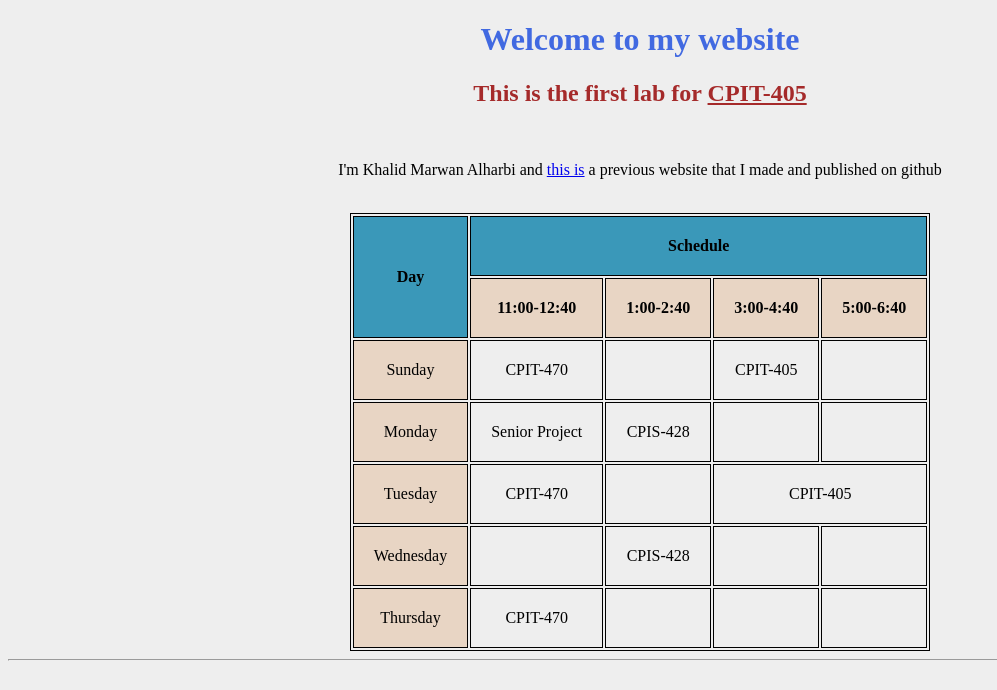
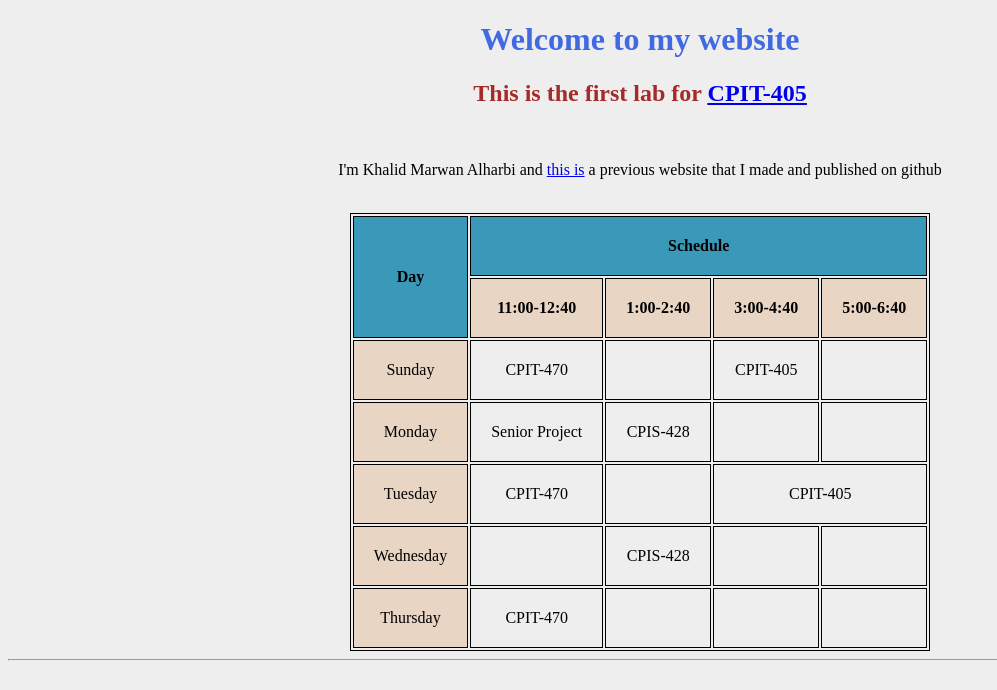
Before and after one commit to alrieq/CPIT405, a plain HTML site: page index.html in a window 1280 px wide. Shown: the whole page, without its empty margins (0-997 px from the left). Drawn offline with Linux system fonts and the light colour scheme.

Commit message:
link for course website

```diff
--- a/index.html
+++ b/index.html
@@ -10,7 +10,7 @@
 </head>
 <body>
     <h1>Welcome to my website</h1>
-    <h2>This is the first lab for <span class="doubleLine">CPIT-405</span></h2>
+    <h2>This is the first lab for <a href="https://cpit405.gitlab.io/"><span class="doubleLine">CPIT-405</span></a></h2>
     <br>
     <p>I'm Khalid Marwan Alharbi and <a href="https://alrieq.github.io/CV" target="_blank">this is</a> a previous website that I made and published on github</p>
     <br>
```
